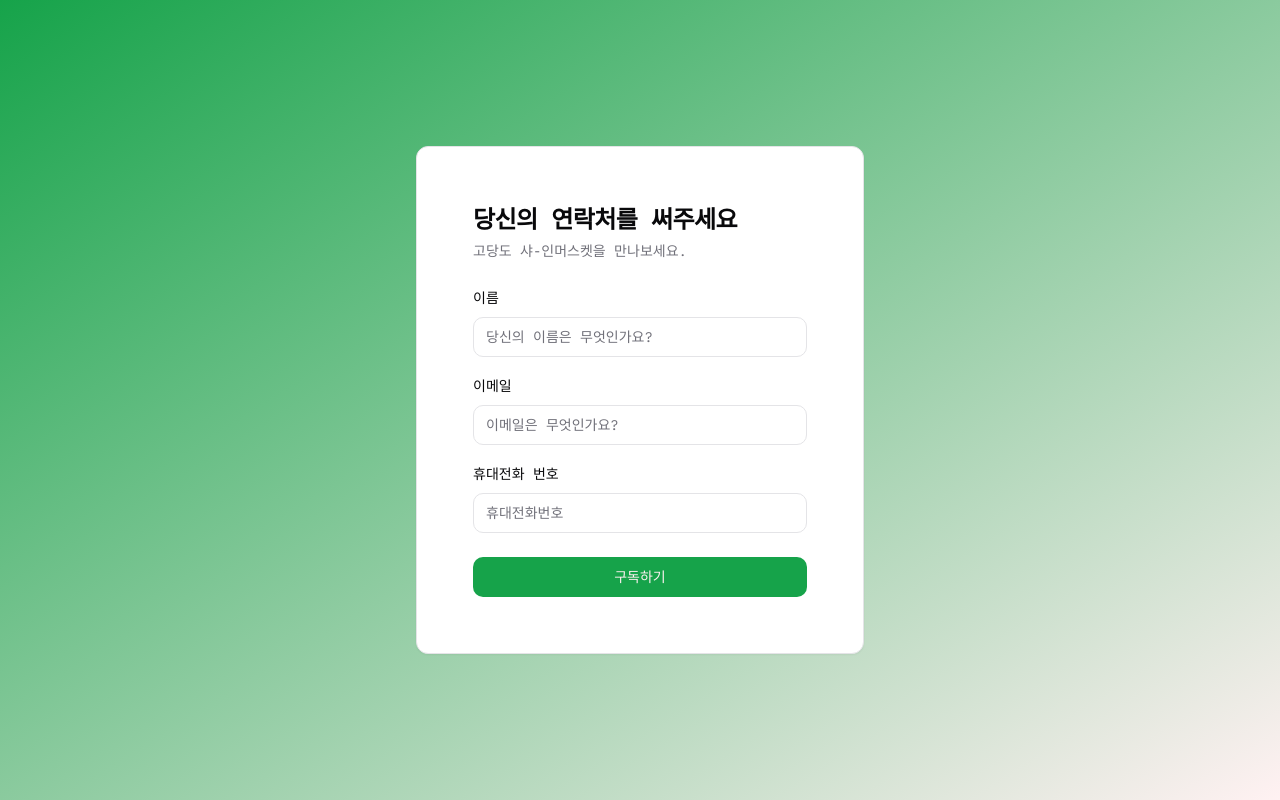
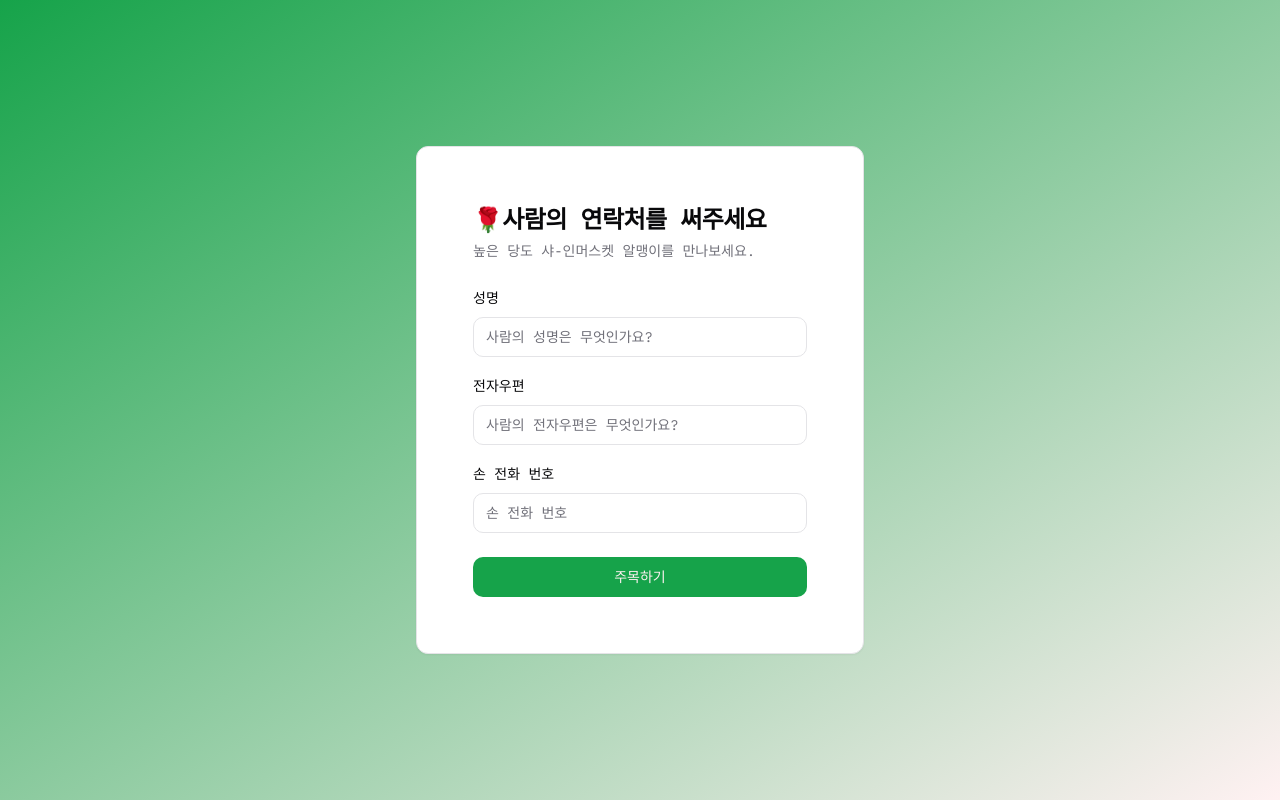
Before and after one commit to ahnsv/muskat2024, a Next.js app: page /mailing-list in a window 1280 px wide. Built offline with nearby package versions, Linux system fonts and the light colour scheme.

Commit message:
refactor: ux writing

```diff
--- a/src/components/app/mailing-list-form.tsx
+++ b/src/components/app/mailing-list-form.tsx
@@ -16,27 +16,27 @@ export default function MailingListForm() {
     <div className="flex flex-col items-center justify-center min-h-screen bg-gradient-to-br from-primary to-primary-foreground">
       <Card className="max-w-md w-full p-6 sm:p-8">
         <CardHeader>
-          <CardTitle className="text-2xl font-bold">당신의 연락처를 써주세요</CardTitle>
+          <CardTitle className="text-2xl font-bold">🌹사람의 연락처를 써주세요</CardTitle>
           <CardDescription className="text-muted-foreground">
-            고당도 샤-인머스켓을 만나보세요.
+            높은 당도 샤-인머스켓 알맹이를 만나보세요.
           </CardDescription>
         </CardHeader>
         <CardContent>
           <form className="grid gap-4">
             <div className="space-y-2">
-              <Label htmlFor="name">이름</Label>
-              <Input id="name" placeholder="당신의 이름은 무엇인가요?" />
+              <Label htmlFor="name">성명</Label>
+              <Input id="name" placeholder="사람의 성명은 무엇인가요?" />
             </div>
             <div className="space-y-2">
-              <Label htmlFor="email">이메일</Label>
-              <Input id="email" type="email" placeholder="이메일은 무엇인가요?" />
+              <Label htmlFor="email">전자우편</Label>
+              <Input id="email" type="email" placeholder="사람의 전자우편은 무엇인가요?" />
             </div>
             <div className="space-y-2">
-              <Label htmlFor="phone">휴대전화 번호</Label>
-              <Input id="phone" type="tel" placeholder="휴대전화번호" />
+              <Label htmlFor="phone">손 전화 번호</Label>
+              <Input id="phone" type="tel" placeholder="손 전화 번호" />
             </div>
             <Button type="submit" className="w-full mt-2">
-              구독하기
+              주목하기
             </Button>
           </form>
         </CardContent>
```
